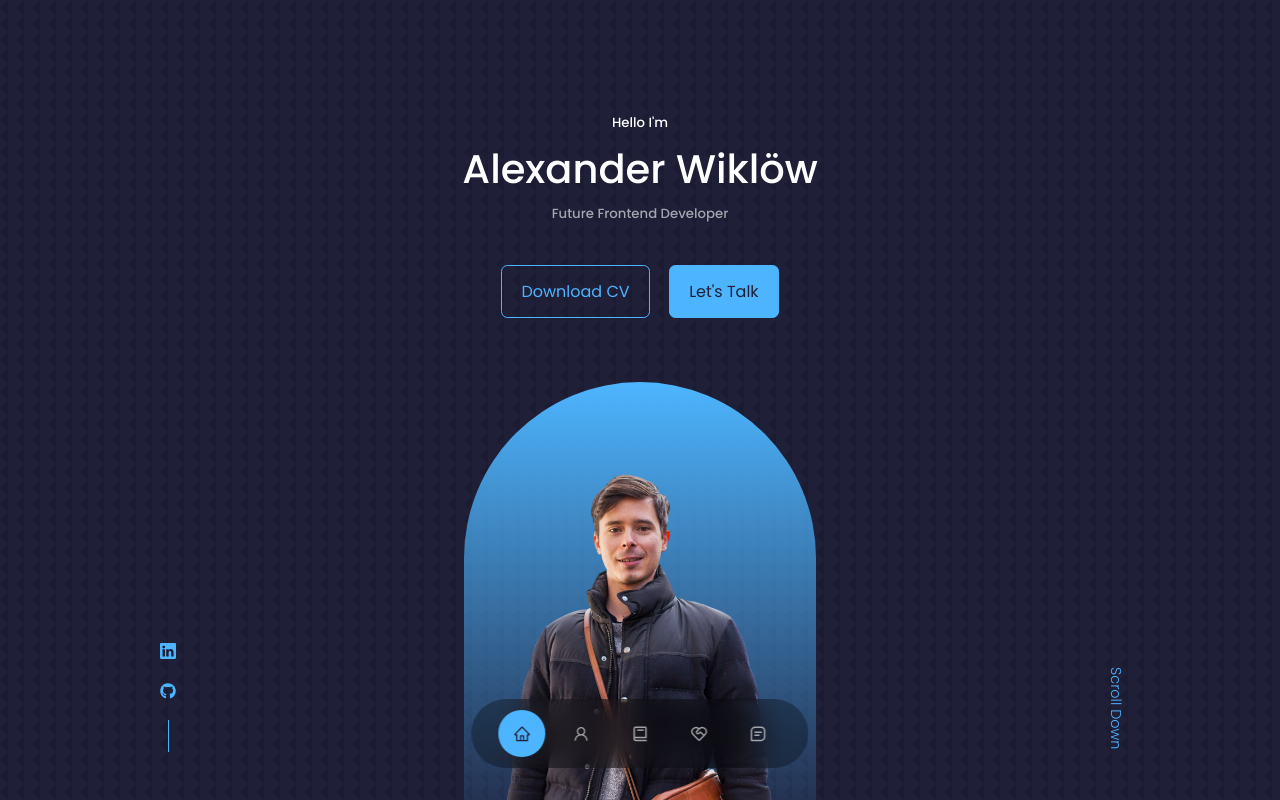
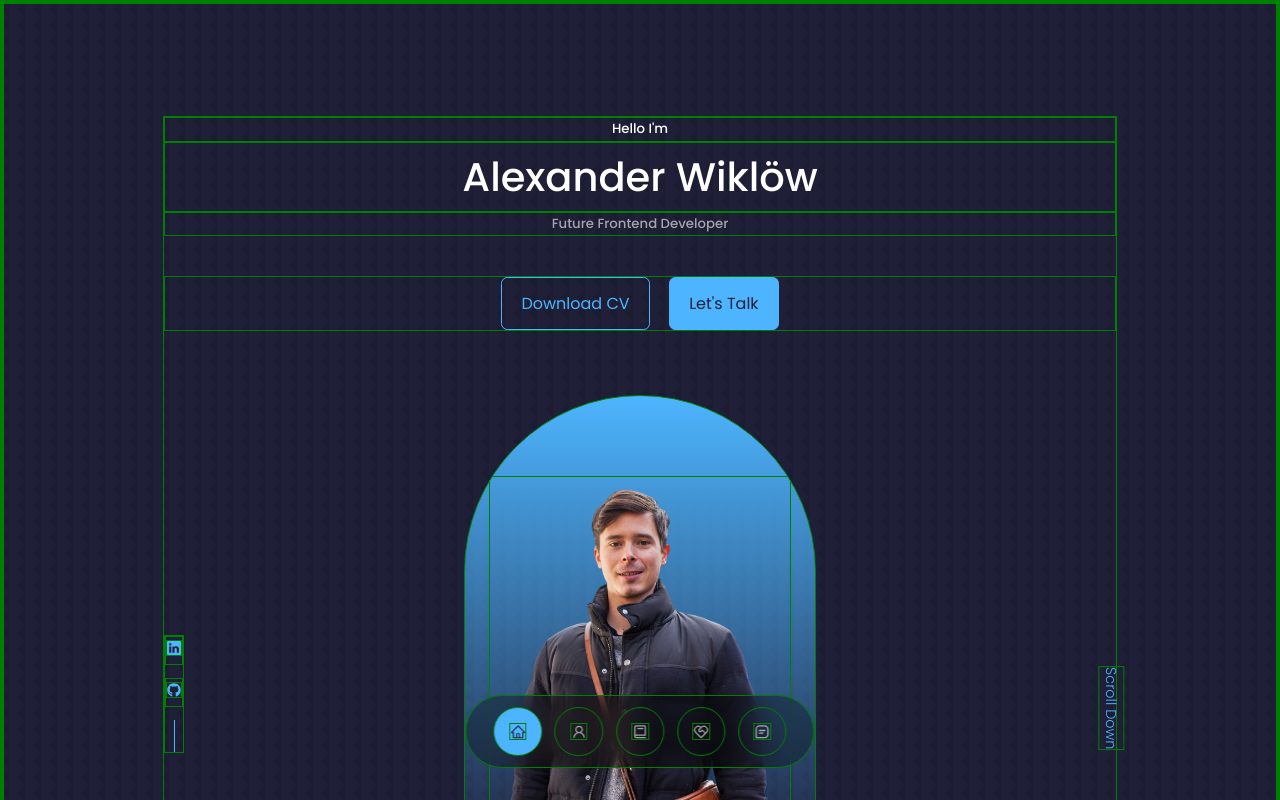
Before and after one commit to AlexanderWiklow/Portfolio-2022, a React (Create React App) app: page / in a window 1280 px wide. Shown: the top 800 px of the page. Built offline with nearby package versions, Linux system fonts and the light colour scheme.

Commit message:
add green border to everything

```diff
--- a/src/index.css
+++ b/src/index.css
@@ -8,6 +8,7 @@
   box-sizing: border-box;
   list-style: none;
   text-decoration: none;
+  border: 1px solid green;
 
 }
 
```
